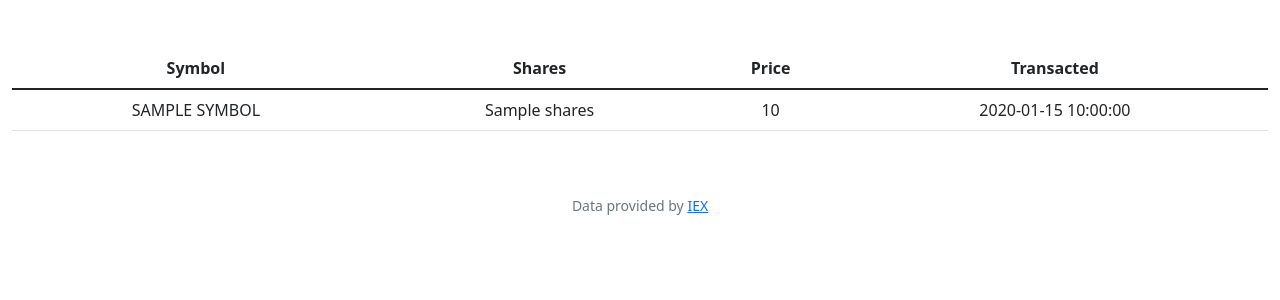
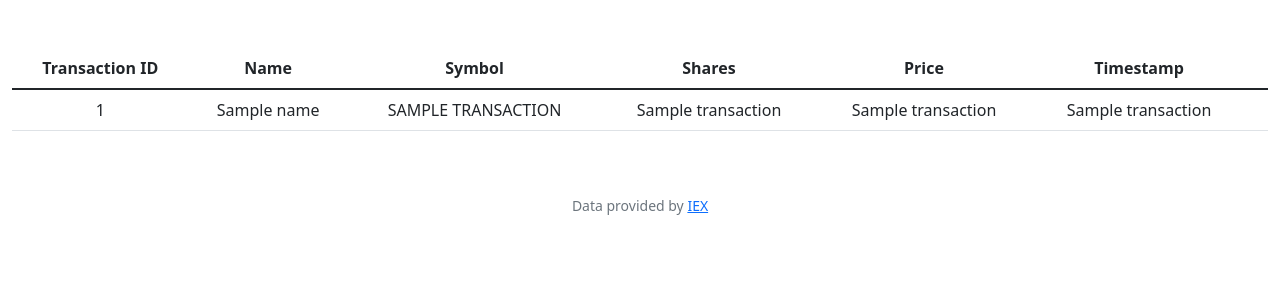
Before and after one commit to brayadam/MockStock, a Flask app: template templates/history.html in a window 1280 px wide. Shown: the part 76-376 px from the top of the page. Run offline with Flask 2, Linux system fonts and the light colour scheme; the template is opened without the code that fills it: most values are stand-ins (such as "Sample title", 1, 10 or a date in 2020).

Commit message:
added all functions now and every route is working. need to work on getting users portfolio to show correctly. currently struggling to get the for loop to work correctly and get the names of stocks and value of stocks held

```diff
--- a/app.py
+++ b/app.py
@@ -1,4 +1,5 @@
 import os
+from pickle import TRUE
 import sqlite3
 from flask import Flask, flash, redirect, render_template, request, session
 from flask_session import Session
@@ -24,7 +25,7 @@ app.config['SESSION_TYPE'] = 'filesystem'
 Session(app)
 
 # Connect to database and create a cursor
-conn = sqlite3.connect('finance.db', check_same_thread=False)
+conn = sqlite3.connect('database.db', check_same_thread=False)
 c = conn.cursor()
 
 # Create a users table
@@ -46,7 +47,7 @@ c.execute("""CREATE TABLE IF NOT EXISTS transactions
                shares REAL NOT NULL,
                price REAL NOT NULL,
                timestamp TEXT DEFAULT CURRENT_TIMESTAMP,
-               symbol_balance INTEGER NOT NULL,
+               sum_shares REAL,
                user_id INTEGER NOT NULL,
                FOREIGN KEY (user_id) REFERENCES users (user_id)
            )
@@ -68,8 +69,33 @@ def after_request(response):
 def index():
     """Show portfolio of stocks"""
 
-    # User reached route via GET (as by clicking a link or via redirect
-    return render_template('index.html')
+    # If user is not logged in
+    if not session.get("user_id"):
+        return render_template("login.html")
+
+    else:
+
+        # Get current user id
+        user_id = session.get('user_id')
+
+        # Get user's cash
+        c.execute("SELECT cash FROM users WHERE user_id = ?", [user_id])
+        cash = c.fetchone()
+        cash = usd(cash[0])
+
+        # Get user's portfolio
+        c.execute("SELECT * FROM transactions WHERE user_id = ? GROUP BY SYMBOL", [user_id])
+        transactions = c.fetchall()
+        for transaction in transactions:
+            name = lookup(transaction["symbol"])["name"]
+            price = lookup(transaction["symbol"])["price"]
+            value = transaction["SUM(shares)"] * price
+            transaction.update({"name": name, "price": usd(price), "value": usd(value)})
+            portfolio_balance = cash + (price * transaction["current_shares_balance"])
+
+
+        return render_template('index2.html', transactions = transactions, cash = cash, portfolio_balance = portfolio_balance)
+
 
 
 @app.route("/register", methods=["GET", "POST"])
@@ -105,7 +131,7 @@ def register():
         conn.commit()
 
         # Confirm registration
-        return redirect('index.html', 200)
+        return render_template('index.html')
 
     # User reached route via GET (as by clicking a link or via redirect)
     else:
@@ -142,7 +168,7 @@ def login():
         session['user_id'] = data[0][0]
 
         # Redirect user to index page
-        return redirect('/', 200)
+        return render_template('index.html')
 
     # User reached route via GET (as by clicking a link or via redirect)
     else:
@@ -237,43 +263,19 @@ def buy():
         cash = cash[0][0] - value
         c.execute("UPDATE users SET cash = ? WHERE user_id = ?", (cash, user_id))
         conn.commit()
-        c.execute("SELECT symbol_balance FROM transactions WHERE symbol = ? AND user_id = ?", (symbol, user_id))
-        symbol_balance = c.fetchone()
-        if not symbol_balance:
-            symbol_balance = 0
-            new_symbol_balance = float(symbol_balance) + float(shares)
+        c.execute("SELECT sum_shares FROM transactions WHERE symbol = ? AND user_id = ?", (symbol, user_id))
+        sum_shares = c.fetchone()
+        if not sum_shares:
+            sum_shares = 0
+            sum_shares = float(sum_shares) + float(shares)
         else:
-            symbol_balance = symbol_balance
-            new_symbol_balance = float(symbol_balance[0]) + float(shares)
-        c.execute("INSERT INTO transactions (user_id, symbol, shares, price, symbol_balance) VALUES (?,?,?,?,?)",
-                  (user_id, symbol, shares, price, new_symbol_balance))
+            sum_shares = sum_shares[0] + float(shares)
+        c.execute("INSERT INTO transactions (user_id, symbol, shares, price) VALUES (?,?,?,?)",
+                  (user_id, symbol, shares, price))
         conn.commit()
-
-        # # If succesfull, get user's transactions from database
-        # c.execute("""SELECT * WHERE user_id = ? GROUP BY symbol HAVING symbol_balance > 0""", (user_id))
-        # transactions = c.fetchall()
-        # return jsonify(transactions)
-
-        # # If no transactions, return apology
-        # if not transactions:
-        #     return apology('no transactions yet')
-
-        # # Get user's cash from database
-        # c.execute("SELECT cash FROM customers WHERE user_id = ?", user_id)
-        # cash = c.fetchall()
-
-        # # Get transaction data
-        # portfolio_balance = cash
-        # for transaction in transactions:
-        #     name = lookup(transaction['symbol'])['name']
-        #     price = lookup(transaction['symbol'])['price']
-        #     value = transaction['SUM(shares)'] * price
-        #     transaction.update({'name': name, 'price': usd(price), 'value': usd(value)})
-        #     portfolio_balance += price * transaction['symbol_balance']
-
-        # User reached route via GET (as by clicking a link or via redirect
-        return render_template('index.html')#, transactions=transactions, cash=usd(cash), total_funds=usd(portfolio_balance))
-
+        c.execute("UPDATE transactions SET sum_shares = ? WHERE user_id = ? AND symbol = ?", (sum_shares, user_id, symbol))
+        conn.commit()
+        return render_template('index.html')
 
     # User reached route via GET (as by clicking a link or via redirect)
     else:
@@ -286,7 +288,7 @@ def sell():
     """Sell shares of stock"""
 
     # Get current user id
-    user_id = session.get('user_id')
+    user_id = session.get("user_id")
 
     # User reached route via POST (as by submitting a form via POST)
     if request.method == "POST":
@@ -294,8 +296,7 @@ def sell():
         # Ensure stock symbol was submitted
         if not request.form.get("symbol"):
             return apology("must provide stock symbol", 403)
-        else:
-            symbol = request.form.get("symbol")
+        else: symbol = request.form.get("symbol")
 
         # Ensure number of shares is a positive integer
         shares = request.form.get("shares")
@@ -316,54 +317,34 @@ def sell():
         sale_value = float(shares) * float(price)
 
         # Lookup how many units of stock the user has
-        c.execute("SELECT symbol_balance FROM transactions WHERE user_id = ? AND symbol = ?", (user_id, symbol))
+        c.execute("SELECT SUM(shares) FROM transactions WHERE user_id = ? AND symbol = ?", (user_id, symbol))
         symbol_balance = c.fetchone()
 
         # Ensure user has enough units of stock to sell
-        if float(shares) > float(symbol_balance[0]):
+        if float(shares) > symbol_balance[0]:
             return apology("not enough stock")
 
         # Lookup how much cash the user has
-        c.execute("SELECT cash FROM users WHERE user_id = ?", (user_id))
-        cash = conn.commit()
+        c.execute("SELECT cash FROM users WHERE user_id = ?", [user_id])
+        cash = c.fetchone()
 
         # Sell shares
-
-        # This variable is to be used in the transaction ledger. It turns a positive integer into a negative integer.
-        # Example: Selling 1 share would create a -1 entry in the transaction ledger.
-        ledger_shares = 0 - float(shares)
-
+        sell_shares = 0 - float(shares)
         cash = cash[0] + sale_value
-        c.execute("UPDATE customers SET cash = ? WHERE user_id = ?", (cash, user_id))
+        c.execute("UPDATE users SET cash = ? WHERE user_id = ?", (cash, user_id))
         conn.commit()
-        symbol_balance = float(symbol_balance) - float(shares)
-        c.execute("UPDATE transactions SET symbol_balance = ? WHERE symbol = ? AND user_id = ?", (symbol_balance, symbol, user_id))
+        c.execute("SELECT SUM(shares) FROM transactions WHERE user_id = ? AND symbol = ?", (user_id, symbol))
+        sum_shares = c.fetchone()
+        sum_shares = sum_shares[0] + sell_shares
+        symbol_balance = symbol_balance[0] - float(shares)
+        c.execute("INSERT INTO transactions (user_id, symbol, shares, price) VALUES (?,?,?,?)",
+                  (user_id, symbol, sell_shares, price))
         conn.commit()
-        c.execute("INSERT INTO transactions (user_id, symbol, shares, price) VALUES (?,?,?,?)", (user_id, symbol, ledger_shares, price))
+        c.execute("UPDATE transactions SET sum_shares = ? WHERE user_id = ? AND symbol = ?", (sum_shares, user_id, symbol))
         conn.commit()
 
-        # # If succesfull, get user's transactions from database
-        # transactions = db.execute("SELECT symbol, SUM(shares), symbol_balance FROM transactions WHERE user_id = ? GROUP BY symbol HAVING symbol_balance > 0", user_id)
-
-        # # If new user and/or no transactions, return apology
-        # if not transactions:
-        #     return apology("no transactions recorded")
-
-        # # Get user's cash from database
-        # query_cash = db.execute("SELECT cash FROM customers WHERE user_id = ?", user_id)
-        # cash = query_cash[0]["cash"]
-
-        # # Get transaction data
-        # available_cash = cash
-        # for transaction in transactions:
-        #     name = lookup(transaction["symbol"])["name"]
-        #     price = lookup(transaction["symbol"])["price"]
-        #     value = transaction["SUM(shares)"] * price
-        #     transaction.update({"name": name, "price": usd(price), "value": usd(value)})
-        #     available_cash += price * transaction["current_shares_balance"]
-
         # User reached route via GET (as by clicking a link or via redirect
-        return render_template("index.html")#, transactions=transactions, cash=usd(cash), total_funds=usd(available_cash))
+        return render_template("index.html")
 
     # User reached route via GET (as by clicking a link or via redirect)
     else:
@@ -371,3 +352,53 @@ def sell():
         c.execute("SELECT DISTINCT symbol FROM transactions WHERE user_id = ?", [user_id])
         transactions = c.fetchall()
         return render_template("sell.html", transactions=transactions)
+
+
+@app.route("/deposit", methods=["GET", "POST"])
+@login_required
+def deposit():
+    """Deposit funds."""
+
+    # Get current user id
+    user_id = session.get('user_id')
+
+    # User reached route via POST (as by submitting a form via POST)
+    if request.method == "POST":
+
+        # Ensure all input fields are not blank
+        if not request.form.get("deposit_amount"):
+            return apology("must provide deposit amount", 403)
+
+        # Ensure deposit amount is a positive integer
+        if float(request.form.get("deposit_amount")) < 100:
+            return apology("deposit amount must be over $100")
+
+        if float(request.form.get("deposit_amount")) > 50000:
+            return apology("max deposit $50,000")
+
+        # If successfull deposit, update user funds
+        c.execute("SELECT cash FROM users WHERE user_id = ?", [user_id])
+        user_cash = c.fetchone()
+        deposit = (request.form.get("deposit_amount"))
+        user_cash = float(user_cash[0]) + float(deposit)
+        c.execute("UPDATE users SET cash = ? WHERE user_id = ?", (user_cash, user_id))
+        conn.commit()
+        return render_template("buy.html")
+
+    # User reached route via GET (as by clicking a link or via redirect)
+    else:
+        return render_template("deposit.html")
+
+
+@app.route("/history")
+@login_required
+def history():
+    """Show portfolio of stocks"""
+
+    # User reached route via GET (as by clicking a link or via redirect
+
+    # Get current user id
+    user_id = session.get('user_id')
+    c.execute("SELECT * FROM transactions WHERE user_id = ?", [user_id])
+    transactions = c.fetchall()
+    return render_template('history.html', transactions = transactions)
--- /dev/null
+++ b/notes.txt
@@ -0,0 +1,2 @@
+run flask in debug mode
+flask --app app.py --debug run
--- a/templates/deposit.html
+++ b/templates/deposit.html
@@ -5,13 +5,9 @@
 {% endblock %}
 
 {% block main %}
+<h5>Deposit between $100 and $50,000</h5>
     <form action="/deposit" method="post">
         <div class="mb-3">
-            <input autocomplete="off" autofocus class="form-control mx-auto w-auto" name="cardholder_name" placeholder="Cardholder's name" type="text">
-            <input autocomplete="off" autofocus class="form-control mx-auto w-auto" name="card_number" placeholder="Card number" type="number">
-            <input autocomplete="off" autofocus class="form-control mx-auto w-auto" name="expiry_date" placeholder="Expiry date MMYY" type="text">
-            <input autocomplete="off" autofocus class="form-control mx-auto w-auto" name="cvc" placeholder="CVC" type="number">
-            <input autocomplete="off" autofocus class="form-control mx-auto w-auto" name="zip_code" placeholder="Zip code" type="text">
             <input autocomplete="off" autofocus class="form-control mx-auto w-auto" name="deposit_amount" placeholder="Amount to deposit" type="number">
         </div>
         <button class="btn btn-primary" type="submit">Deposit</button>
--- a/templates/history.html
+++ b/templates/history.html
@@ -2,28 +2,35 @@
 
 
 {% block title %}
-    Portfolio
+    History
 {% endblock %}
 
 {% block main %}
 <table class="table">
     <thead>
       <tr>
+        <th scope="col">Transaction ID</th>
+        <th scope="col">Name</th>
         <th scope="col">Symbol</th>
         <th scope="col">Shares</th>
         <th scope="col">Price</th>
-        <th scope="col">Transacted</th>
+        <th scope="col">Timestamp</th>
       </tr>
     </thead>
     <tbody>
         {% for transaction in transactions %}
             <tr>
-                <td>{{ transaction["symbol"].upper() }}</td>
-                <td>{{ transaction["shares"] }}</td>
-                <td>{{ transaction["price"] }}</td>
-                <td>{{ transaction["timestamp"] }}</td>
+                <td>{{ transaction[0] }}</td>
+                <td>{{ name }}</td>
+                <td>{{ transaction[1].upper() }}</td>
+                <td>{{ transaction[2] }}</td>
+                <td>{{ transaction[3] }}</td>
+                <td>{{ transaction[4] }}</td>
+                <td></td>
             </tr>
-    {% endfor %}
+        {% endfor %}
     </tbody>
+    <tfoot>
+    </tfoot>
   </table>
 {% endblock %}
```
Also changed, not shown: templates/index2.html (+5 -7 lines), templates/sell.html (+1 -6 lines), database.db, finance.db (deleted), 3 other files.
